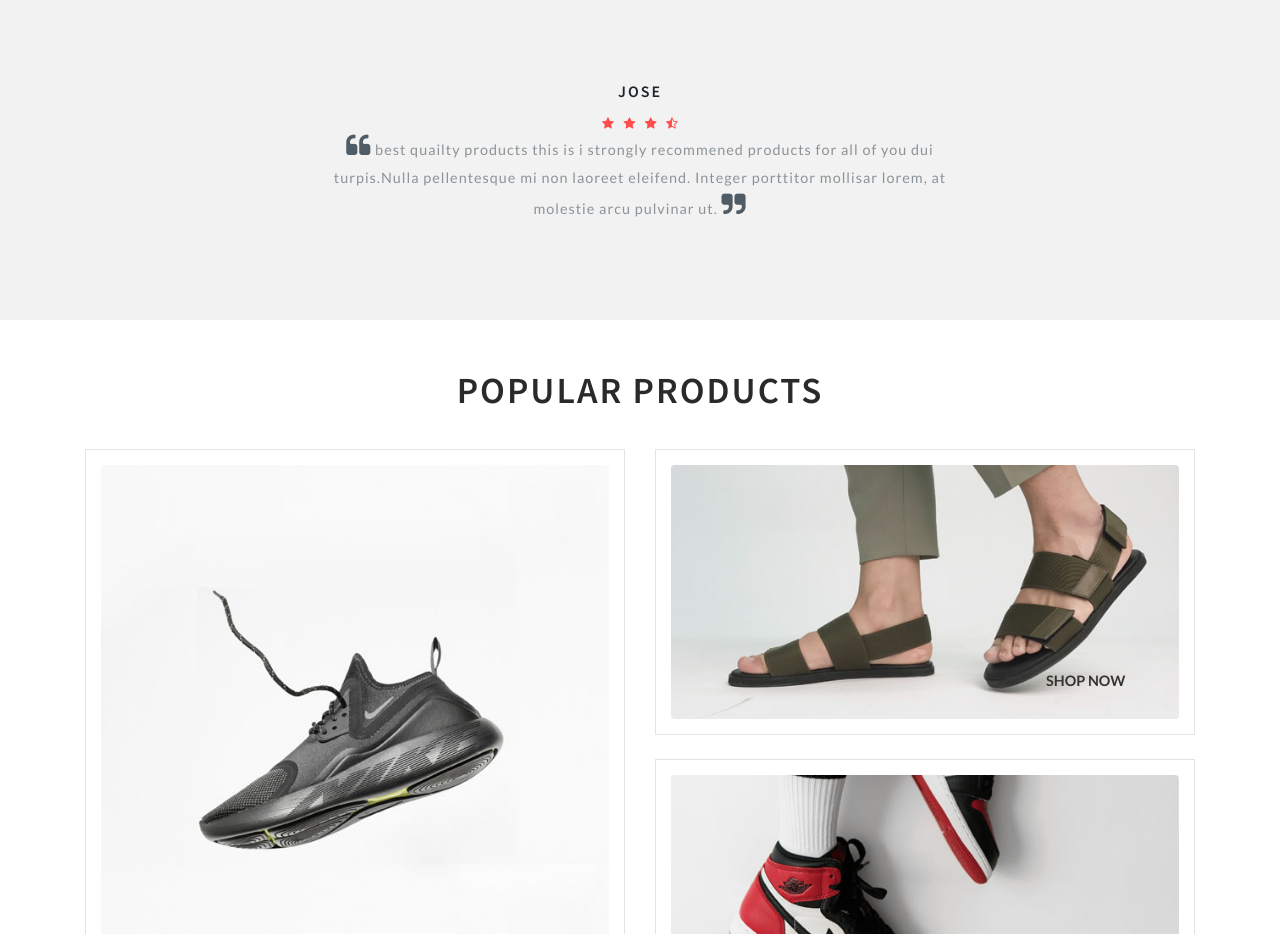
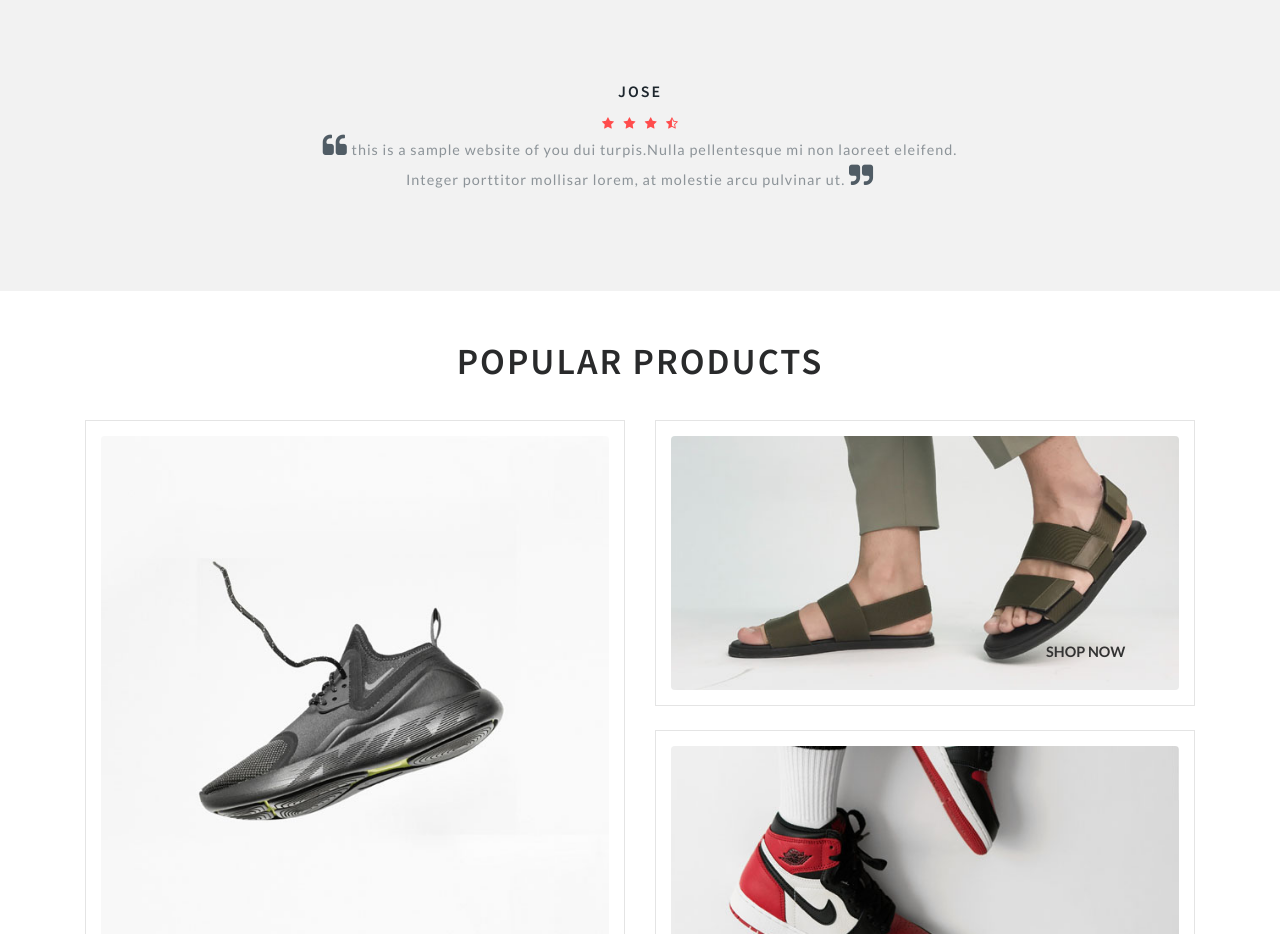
Before and after one commit to josethomas8/Sample-Store-1, a plain HTML site: page index.html in a window 1280 px wide. Shown: the part 2320-3254 px from the top of the page. Drawn offline with Linux system fonts and the light colour scheme.

Commit message:
modified

```diff
--- a/index.html
+++ b/index.html
@@ -6,7 +6,7 @@ Author: Jose scaria Thomas
 <html lang="zxx">
 
 <head>
-    <title>Sample Website</title>
+    <title>Sample Website Home Page</title>
     <!-- Meta tag Keywords -->
     <meta name="viewport" content="width=device-width, initial-scale=1">
     <meta charset="UTF-8" />
@@ -352,7 +352,7 @@ Author: Jose scaria Thomas
                         </a>
                     </li>
                 </ul>
-                <p><span class="fa fa-quote-left"></span> best quailty products this is i strongly recommened products for all of you dui turpis.Nulla pellentesque mi non laoreet eleifend. Integer porttitor mollisar lorem, at molestie arcu pulvinar ut. <span class="fa fa-quote-right"></span></p>
+                <p><span class="fa fa-quote-left"></span> this is a sample website  of you dui turpis.Nulla pellentesque mi non laoreet eleifend. Integer porttitor mollisar lorem, at molestie arcu pulvinar ut. <span class="fa fa-quote-right"></span></p>
 
             </div>
         </div>
```
